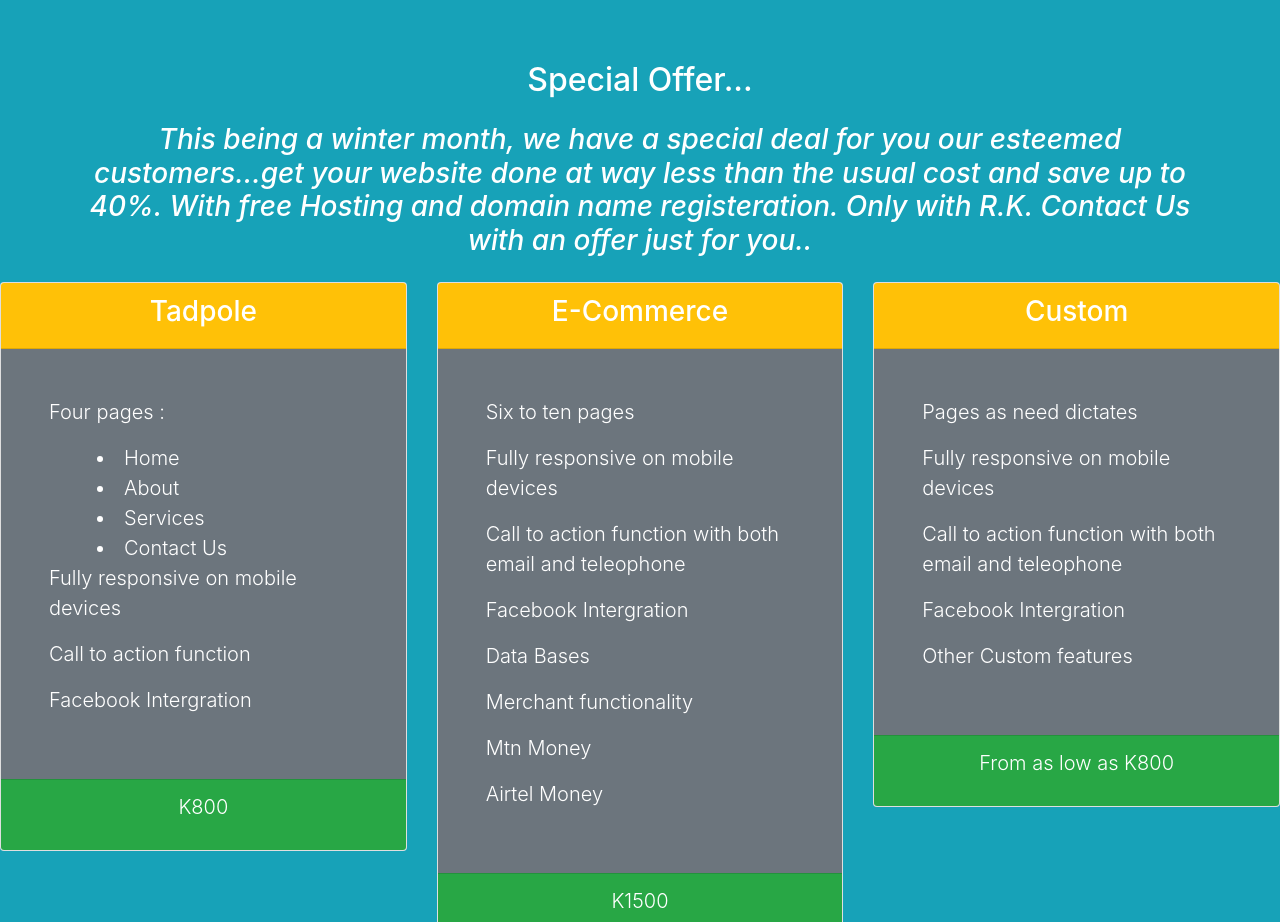
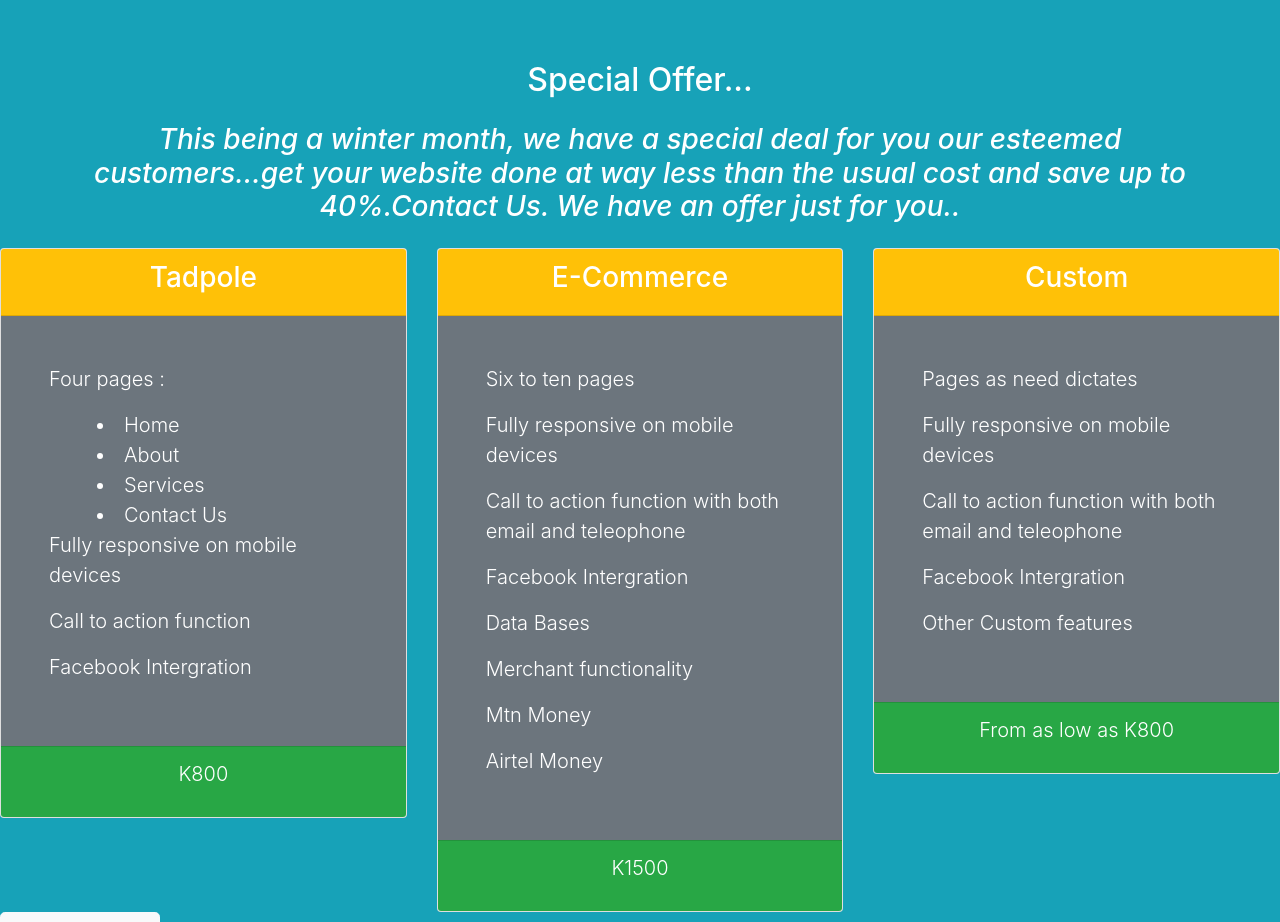
Before and after one commit to rkwebdesignz/rkwebdesigners.github.io, a website with bundled scripts: page index.html in a window 1280 px wide. Shown: the part 2000-2922 px from the top of the page. Built offline with nearby package versions, Linux system fonts and the light colour scheme.

Commit message:
Update index.html

```diff
--- a/index.html
+++ b/index.html
@@ -136,7 +136,7 @@
  <section class="bg-info text-white">
       <div class="container text-center">
         <h2 class="mb-4">Special Offer...</h2>
-        <h3> <i> This being a winter month, we have a special deal for you our esteemed customers...get your website done at way less than the usual cost and save up to 40%. With free Hosting and domain name registeration. Only with R.K. Contact Us with an offer just for you..</i> </h3>
+        <h3> <i> This being a winter month, we have a special deal for you our esteemed customers...get your website done at way less than the usual cost and save up to 40%.Contact Us. We have an offer just for you..</i> </h3>
 
       </div>
 
```
